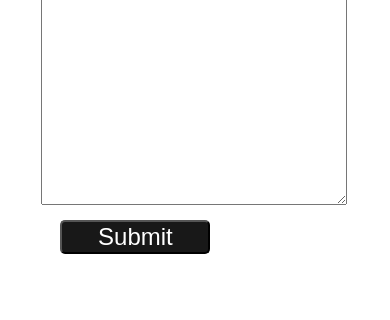
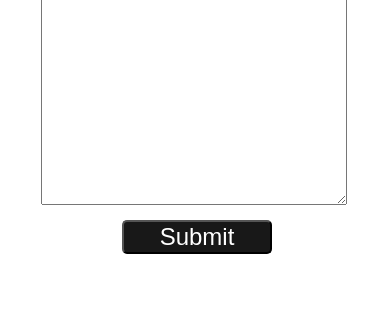
Before and after one commit to illegalGoose/SimpleBlog, a Flask app: page /blog/newpost in a window 390 px wide. Shown: the part 224-544 px from the top of the page. Run offline with Flask 2, Linux system fonts and the light colour scheme.

Commit message:
update style

```diff
--- a/templates/newpost.html
+++ b/templates/newpost.html
@@ -59,7 +59,7 @@
                 font-size: 24px;
                 border-radius: 5px;
                 margin: auto;
-                margin-right: 45%;
+                margin-right: 25%;
                 width: 150px;
             }
             textarea{
```
